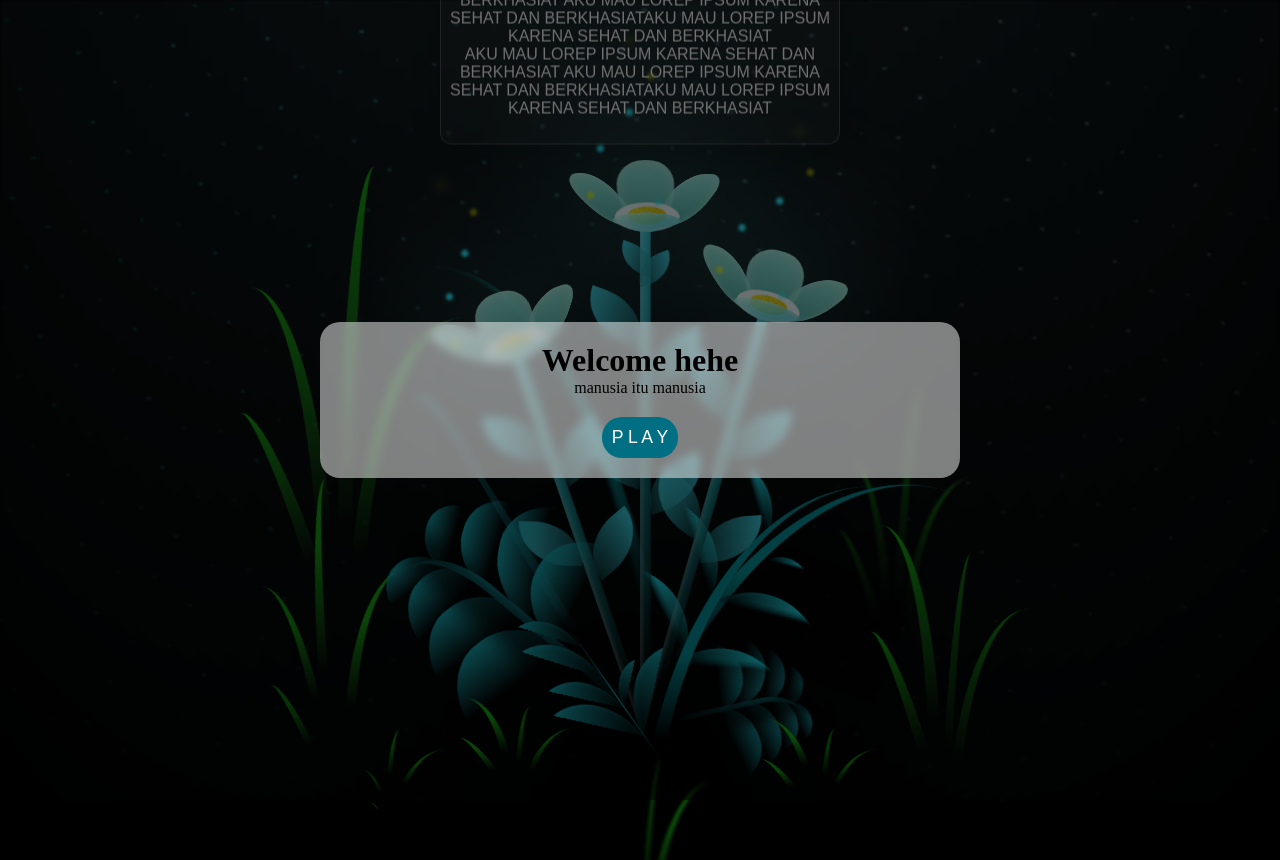
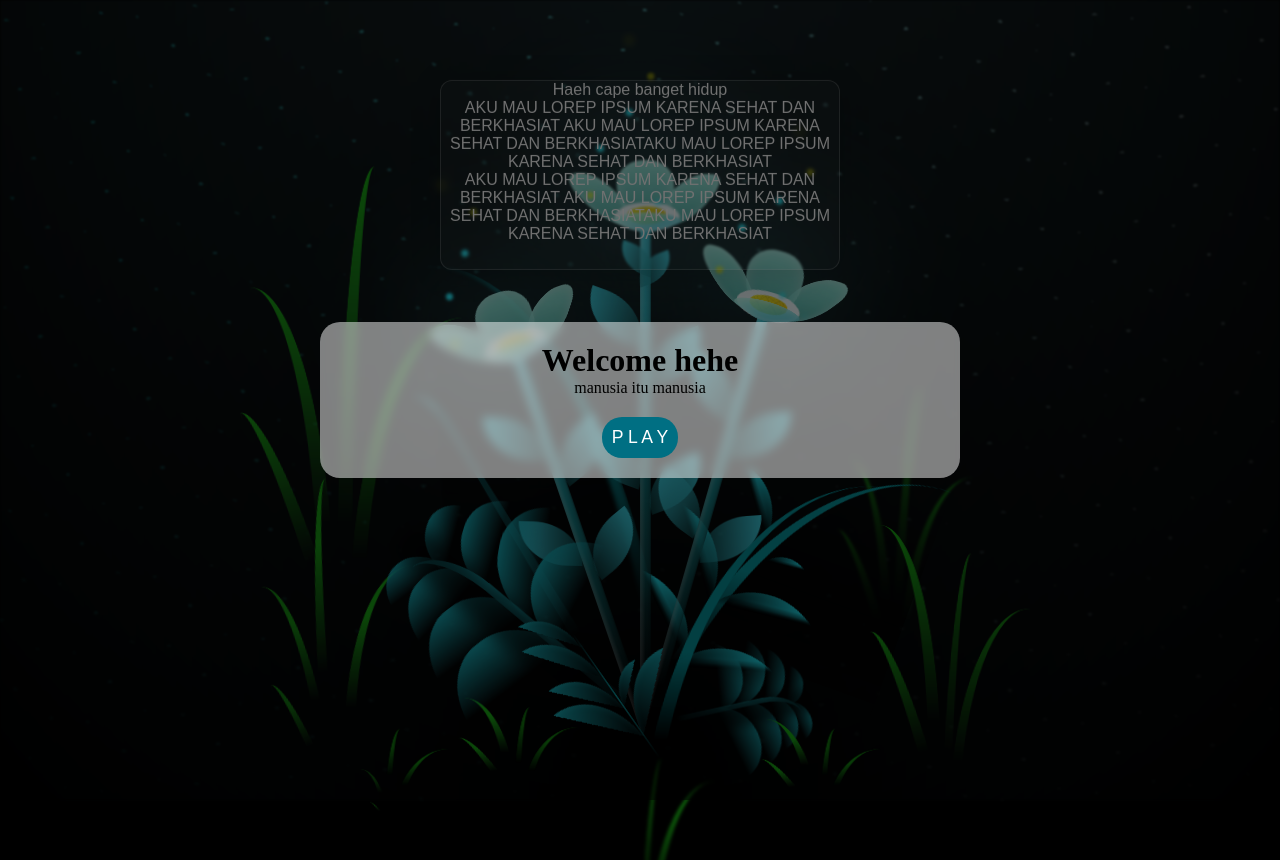
Before and after one commit to DarlProject/tess-bisa-nih, a plain HTML site: page index.html in a window 1280 px wide. Shown: the top 860 px of the page. Drawn offline with Linux system fonts and the light colour scheme.

Commit message:
style.css

```diff
--- a/style.css
+++ b/style.css
@@ -41,9 +41,7 @@
 	padding: 10px;
 }
 .blur-scroll-box {
-  position: fixed;
-  padding: auto;
-  transform: translateY(-345%);
+  transform: translateY(-279%);
   text-align: center;
   width: 90vw;
   max-width: 400px;
```
